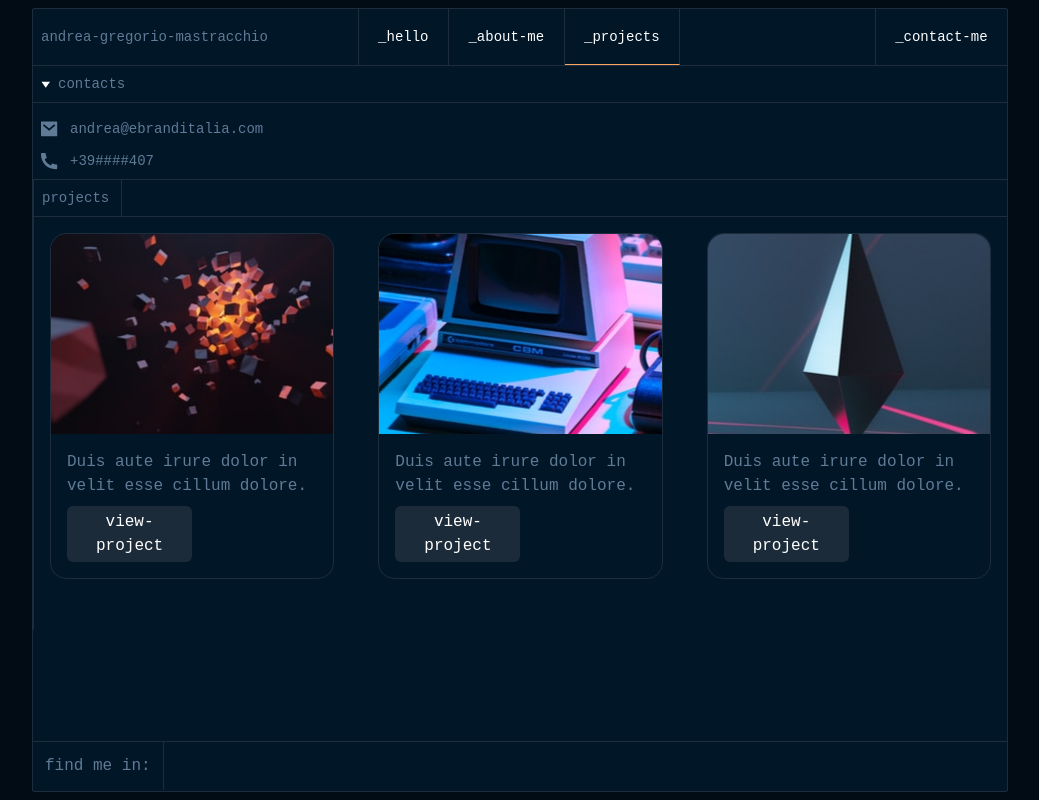
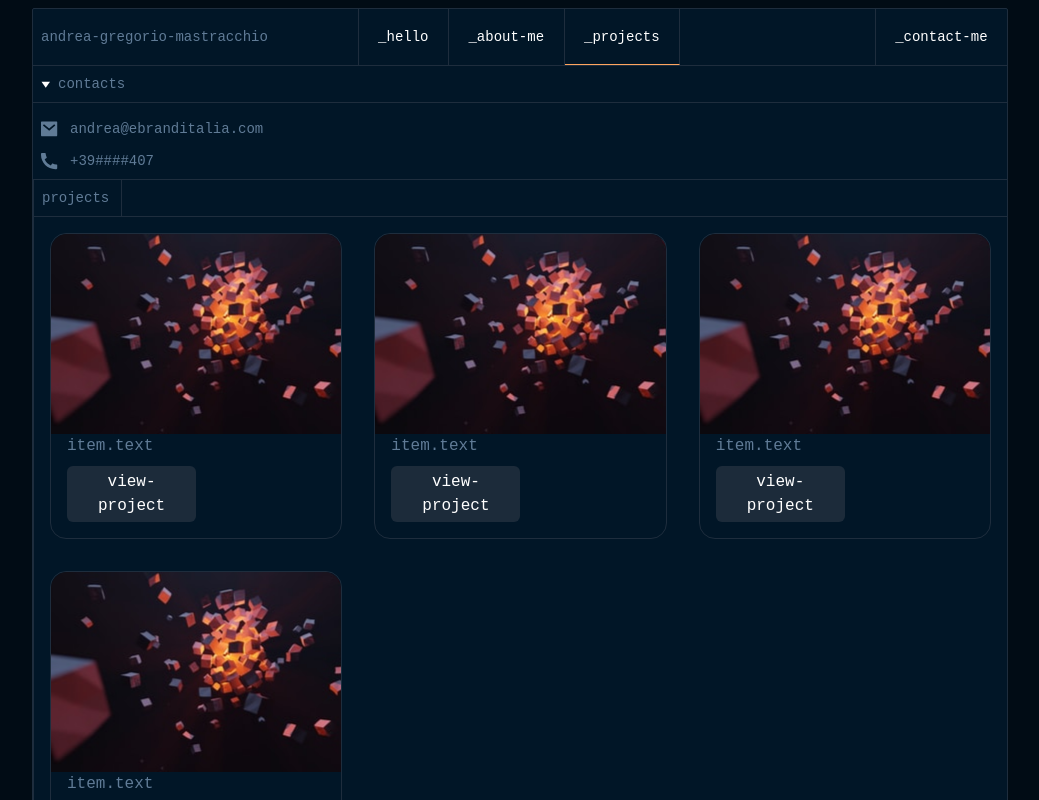
Before and after one commit to AndreaMastracchio/andrea-portfolio, a React (Create React App) app: page /projects in a window 1280 px wide. Shown: the top 800 px of the page, without its empty margins (120-1159 px from the left). Built offline with nearby package versions, Linux system fonts and the light colour scheme.

Commit message:
Integrate form state

```diff
--- a/src/interface/PropsInterface.tsx
+++ b/src/interface/PropsInterface.tsx
@@ -9,3 +9,9 @@ export interface ColumnProps {
     centralSection?: JSX.Element|JSX.Element[]
     id_central_section?: string
 }
+
+export interface Card {
+    id_project: number
+    text: string
+    image: string
+}
--- a/src/view/layout/ColumnLayout.tsx
+++ b/src/view/layout/ColumnLayout.tsx
@@ -39,7 +39,7 @@ const ColumnLayout: FC<ColumnProps> = ({
                 </div>
 
                 {/* Central Section */}
-                <div className="flex flex-col md:basis-8/12 border-l border-borderLightGray xl:flex-row">
+                <div className="flex flex-col md:basis-8/12 lg:border-l border-borderLightGray xl:flex-row">
                     {centralSection}
                 </div>
 
--- a/src/view/pages/ContactMe.tsx
+++ b/src/view/pages/ContactMe.tsx
@@ -1,16 +1,16 @@
 /* Core */
-import React from 'react'
-// @ts-ignore
-import Terminal from 'react-console-emulator'
+import React, {useState} from 'react'
 
-/* Hooks */
-import useStateAboutMe from '../../hooks/useStateAboutMe'
+/* Layout */
 import ColumnLayout from "../layout/ColumnLayout";
 import ContactsAccordion from "../partials/ContactsAccordion";
 
 const ContactMe = () => {
 
-    const {handleAbout, handleFolder, openConsole} = useStateAboutMe()
+    const defaultMessage = 'Hi, I would like to contact you about a project I would like to realise. Could you give me some slots for a call? Thank you'
+    const [nameValue, setName] = useState('')
+    const [emailValue, setEmail] = useState('')
+    const [messageValue, setMessage] = useState(defaultMessage)
 
     const folderSection = (
         <div className="md:basis-10/12 grow">
@@ -18,101 +18,120 @@ const ContactMe = () => {
         </div>
     )
 
+    const message_container = (
+        <div className="basis-6/12 lg:border-l border-borderLightGray pb-4">
+            <div
+                className="min-h-[37px] hidden items-center gap-2 border-b border-borderLightGray pl-2 pr-3 py-2 md:flex">
+            </div>
+            <div className="py-2 px-3">
+                <p className="text-textLightGray text-sm"> // Code message: </p>
+            </div>
+            <div className="flex flex-col mx-3 gap-5">
+                <div>
+                    <span className="text-backgroundConst">const&nbsp;</span>
+                    <span className="text-username">button&nbsp;</span>
+                    <span className="text-backgroundConst">=&nbsp;</span>
+                    <span className="text-username">&nbsp;document.querySelector(<span
+                        className="text-borderHover">'#contact-form'</span>)</span>
+                </div>
+                <div>
+                    <span className="text-backgroundConst">const&nbsp;</span>
+                    <span className="text-username">message&nbsp;</span>
+                    <span className="text-backgroundConst">=&nbsp;</span>
+                    <span className="text-username">&nbsp;{'{'}&nbsp;</span> <br/>
+                    <div className="pl-3 flex flex-col">
+                            <span className="text-username">name:&nbsp;<span
+                                className="text-borderHover">"{nameValue}"</span></span>
+                        <span className="text-username">email:&nbsp;<span
+                            className="text-borderHover">"{emailValue}"</span></span>
+                        <span className="text-username">message:&nbsp;<span
+                            className="text-borderHover">"{messageValue}"</span></span>
+                        <span className="text-username">date:&nbsp;<span
+                            className="text-borderHover">""</span></span>
+                    </div>
+                    <span className="text-username">&nbsp;{'}'}&nbsp;</span> <br/>
+                </div>
+                <div>
+                    <span className="text-backgroundConst">const&nbsp;</span>
+                    <span className="text-username">button&nbsp;</span>
+                    <span className="text-backgroundConst">=&nbsp;</span>
+                    <span className="text-username">&nbsp;button.addEventListener(<span
+                        className="text-borderHover">'click'</span>,&nbsp;()&nbsp;{'=>'}&nbsp;{'{'}&nbsp;<br/>
+                                    <span className="pl-4">form.send(message);</span> <br/>
+                        {'}'})
+                            </span>
+                </div>
+            </div>
+        </div>
+    )
+
+    const form_container = (
+        <div className="flex flex-col gap-4 px-1 py-2 coding basis-full">
+            <div className="text-start pt-4 px-3 text-textLightGray md:hidden">
+                // contacts
+            </div>
+            <form className="flex flex-col justify-center py-2 px-2" id='contact-form'>
+                <label className="text-white pb-3" htmlFor="name">_name:</label>
+                <input onChange={(e) => setName(e.currentTarget.value)} value={nameValue} type="text"
+                       name="name" placeholder="Jonathan Davis"
+                       className="focus:text-white border border-borderLightGray bg-[#011221] text-textLightGray py-2 px-3"/>
+                <label className="text-white py-3" htmlFor="name">_email:</label>
+                <input onChange={(e) => setEmail(e.currentTarget.value)} value={emailValue} type="text"
+                       name="email" placeholder="jonathandavis@gmail.com"
+                       className="focus:text-white border border-borderLightGray bg-[#011221] text-textLightGray py-2 px-3"
+                />
+                <label className="text-white py-3" htmlFor="name">_message:</label>
+                <textarea onBlur={(e: any) => (
+                    e.currentTarget.value.length <= 1 ? setMessage(defaultMessage) : null
+                )}
+                          value={messageValue}
+                          onFocus={() => setMessage('')}
+                          placeholder={messageValue}
+                          onChange={(e) => setMessage(e.currentTarget.value)}
+                          name="message"
+                          className="focus:text-white border border-borderLightGray bg-[#011221]
+                                                text-textLightGray py-2 px-3 min-h-[160px]"
+                />
+                <button id="button-contact-me"
+                        className="flex justify-center rounded-md items-center px-2 py-1 text-white bg-[#1C2B3A] mt-6">
+                    submit-message
+                </button>
+            </form>
+        </div>
+    )
+
     const centralSection = (
         <>
             <div className="basis-6/12">
-                <section id="card-open" className="flex flex-col h-full">
+                <div className="flex flex-col h-full">
                     <div className="hidden md:flex border-b border-borderLightGray w-full">
                         <div
                             className="min-h-[35px] flex items-center gap-2 pl-2 pr-3 py-2
                                            border-r border-borderLightGray cursor-pointer">
                             <p className="text-textLightGray text-sm"> contacts </p>
-                            <div id="info-card" onClick={(e: React.MouseEvent<HTMLDivElement>) => handleAbout(e)}>
+                            <div>
                                 <svg width="19" height="19" viewBox="0 0 19 19" fill="none"
                                      xmlns="http://www.w3.org/2000/svg">
                                     <path
-                                        d="M9.34771 8.71879L13.0602 5.00629L14.1207 6.06679L10.4082 9.77929L14.1207 13.4918L13.0602 14.5523L9.34771 10.8398L5.63521 14.5523L4.57471 13.4918L8.28721 9.77929L4.57471 6.06679L5.63521 5.00629L9.34771 8.71879Z"
+                                        d="M9.34771 8.71879L13.0602 5.00629L14.1207 6.06679L10.4082 9.77929L14.1207
+                                        13.4918L13.0602 14.5523L9.34771 10.8398L5.63521 14.5523L4.57471 13.4918L8.28721
+                                        9.77929L4.57471 6.06679L5.63521 5.00629L9.34771 8.71879Z"
                                         fill="#607B96"/>
                                 </svg>
                             </div>
                         </div>
                     </div>
-                    <div id="about_me_text" className="flex flex-col gap-4 px-1 py-2 coding basis-full">
-                        <div className="text-start pt-4 px-3 text-textLightGray md:hidden">
-                            // contacts
-                        </div>
-                        <form className="flex flex-col justify-center py-2 px-2">
-                            <label htmlFor="name">_name:</label>
-                            <input type="text" name="name" placeholder="Jonathan Davis"
-                                   className="focus:text-white border border-borderLightGray bg-[#011221] text-textLightGray py-2 px-3"/>
-                            <label htmlFor="name">_email:</label>
-                            <input type="text" name="email" placeholder="jonathandavis@gmail.com"
-                                   className="focus:text-white border border-borderLightGray bg-[#011221] text-textLightGray py-2 px-3"
-                            />
-                            <label htmlFor="name">_message:</label>
-                            <textarea name="message" placeholder="message"
-                                      className="focus:text-white border border-borderLightGray bg-[#011221]
-                                                  text-textLightGray py-2 px-3 min-h-[160px]"
-                            />
-                            <button id="form-contact-me"
-                                    className="flex justify-center rounded-md items-center px-2 py-1 text-white bg-[#1C2B3A] mt-6">
-                                submit-message
-                            </button>
-                        </form>
-                    </div>
-                </section>
-            </div>
-            <div className="basis-6/12 md:border-l border-borderLightGray pb-4">
-                <div
-                    className="min-h-[37px] hidden items-center gap-2 border-b border-borderLightGray pl-2 pr-3 py-2 md:flex">
-                </div>
-                <div className="py-2 px-3">
-                    <p className="text-textLightGray text-sm"> // Code message: </p>
-                </div>
-                <div className="flex flex-col mx-3 gap-5">
-                    <div>
-                        <span className="text-backgroundConst">const </span>
-                        <span className="text-username">button </span>
-                        <span className="text-backgroundConst">= </span>
-                        <span className="text-username"> document.querySelector(<span
-                            className="text-borderHover">'#form-contact-me'</span>)</span>
-                    </div>
-                    <div>
-                        <span className="text-backgroundConst">const </span>
-                        <span className="text-username">message </span>
-                        <span className="text-backgroundConst">= </span>
-                        <span className="text-username"> {'{'} </span> <br/>
-                        <div className="pl-3 flex flex-col">
-                            <span className="text-username">name: <span
-                                className="text-borderHover">"Jonathan Davis"</span></span>
-                            <span className="text-username">email: <span
-                                className="text-borderHover">"jonathandavis@gmail.com"</span></span>
-                            <span className="text-username">message: <span className="text-borderHover">"Hi, I would like to contact you about a project I would like to realise. Could you give me some slots for a call?
-Thanyyou"</span></span>
-                            <span className="text-username">date: <span
-                                className="text-borderHover">"Jonathan Davis"</span></span>
-                        </div>
-                        <span className="text-username"> {'}'} </span> <br/>
-                    </div>
-                    <div>
-                        <span className="text-backgroundConst">const </span>
-                        <span className="text-username">button </span>
-                        <span className="text-backgroundConst">= </span>
-                        <span className="text-username"> button.addEventListener(<span
-                            className="text-borderHover">'click'</span>, () {'=>'} {'{'} <br/>
-                                    <span className="pl-4">form.send(message);</span> <br/>
-                            {'}'})
-                            </span>
-                    </div>
+                    {form_container}
                 </div>
             </div>
+            {message_container}
         </>
     )
 
     return (
         <>
 
-            {/* Projects */}
+            {/* Contact me */}
             <ColumnLayout
                 folderSection={folderSection}
                 centralSection={centralSection}
--- a/src/view/pages/Project.tsx
+++ b/src/view/pages/Project.tsx
@@ -2,7 +2,7 @@
 import React, {FC} from 'react';
 
 /* Interface */
-import {Props} from '../../interface/PropsInterface'
+import {Card, Props} from '../../interface/PropsInterface'
 
 /* Layout */
 import ColumnLayout from "../layout/ColumnLayout";
@@ -10,13 +10,61 @@ import ColumnLayout from "../layout/ColumnLayout";
 /* Partials Components */
 import ContactsAccordion from "../partials/ContactsAccordion";
 
-const Project: FC<Props> = () => {
+const Project: FC<Props> = ({}) => {
 
     const folderSection = (
         <div className="md:basis-10/12 grow">
-           <ContactsAccordion />
+            <ContactsAccordion/>
         </div>
     )
+
+    // Cards
+    const cards: Card[] = [
+        {
+            image: 'url(/images/cube-3d.png)',
+            text: 'Testo progetto 1',
+            id_project: 1
+        },
+        {
+            image: 'url(/images/cube-3d.png)',
+            text: 'Testo progetto 2',
+            id_project: 2
+        },
+        {
+            image: 'url(/images/cube-3d.png)',
+            text: 'Testo progetto 3',
+            id_project: 3
+        },
+        {
+            image: 'url(/images/cube-3d.png)',
+            text: 'Testo progetto 3',
+            id_project: 4
+        }
+    ]
+
+    const htmlCard = (item: Card, i: number) => {
+        return (
+            <section id={'project_id_' + item.id_project} key={i}
+                 className="border border-borderLightGray rounded-2xl
+                            flex flex-col gap-4 my-4 mx-4 pb-4">
+            <div>
+                <div className="min-h-[200px] rounded-t-2xl bg-center bg-no-repeat bg-auto"
+                     style={{backgroundImage: item.image}}>
+                </div>
+                <div className="flex flex-col gap-2 px-4">
+                    <p className="text-textLightGray">
+                        item.text
+                    </p>
+                    <button
+                        className="flex justify-center rounded-md items-center px-2 py-1
+                                   text-white bg-[#1C2B3A] w-full lg:w-1/2">
+                        <p className="text-center">view-project</p>
+                    </button>
+                </div>
+            </div>
+        </section>
+        )
+    }
 
     const centralSection = (
         <div className="basis-full">
@@ -28,52 +76,14 @@ const Project: FC<Props> = () => {
                         <p className="text-textLightGray text-sm"> projects </p>
                     </div>
                 </div>
-                <div className="flex flex-col md:flex-row gap-3 md:justify-around h-full md:h-auto">
-                    <div
-                        className="border border-borderLightGray rounded-2xl flex flex-col gap-4 my-4 mx-4 pb-4">
-                        <div className="min-h-[200px] rounded-t-2xl bg-center bg-no-repeat bg-auto"
-                             style={{backgroundImage: "url(/images/cube-3d.png)"}}>
-                        </div>
-                        <div className="flex flex-col gap-2 px-4">
-                            <p className="text-textLightGray">
-                                Duis aute irure dolor in velit esse cillum dolore.
-                            </p>
-                            <button
-                                className="w-1/2 flex justify-center rounded-md items-center px-2 py-1 text-white bg-[#1C2B3A]">
-                                <p className="text-center">view-project</p>
-                            </button>
-                        </div>
-                    </div>
-                    <div
-                        className="border border-borderLightGray rounded-2xl flex flex-col gap-4 my-4 mx-4 pb-4">
-                        <div className="min-h-[200px] rounded-t-2xl bg-center bg-no-repeat bg-auto"
-                             style={{backgroundImage: "url(/images/pc.png)"}}>
-                        </div>
-                        <div className="flex flex-col gap-2 px-4">
-                            <p className="text-textLightGray">
-                                Duis aute irure dolor in velit esse cillum dolore.
-                            </p>
-                            <button
-                                className="w-1/2 flex justify-center rounded-md items-center px-2 py-1 text-white bg-[#1C2B3A]">
-                                <p className="text-center">view-project</p>
-                            </button>
-                        </div>
-                    </div>
-                    <div
-                        className="border border-borderLightGray rounded-2xl flex flex-col gap-4 my-4 mx-4 pb-4">
-                        <div className="min-h-[200px] rounded-t-2xl bg-center bg-no-repeat bg-auto"
-                             style={{backgroundImage: "url(/images/eth.png)"}}>
-                        </div>
-                        <div className="flex flex-col gap-2 px-4">
-                            <p className="text-textLightGray">
-                                Duis aute irure dolor in velit esse cillum dolore.
-                            </p>
-                            <button
-                                className="w-1/2 flex justify-center rounded-md items-center px-2 py-1 text-white bg-[#1C2B3A]">
-                                <p className="text-center">view-project</p>
-                            </button>
-                        </div>
-                    </div>
+                <div className="grid grid-cols-1 md:grid-cols-3">
+                    {
+                        cards.map(function (item: Card, i: number) {
+                            return (
+                                htmlCard(item, i)
+                            )
+                        })
+                    }
                 </div>
             </section>
         </div>
```
